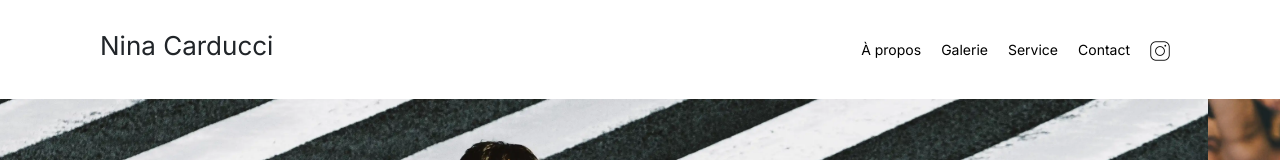
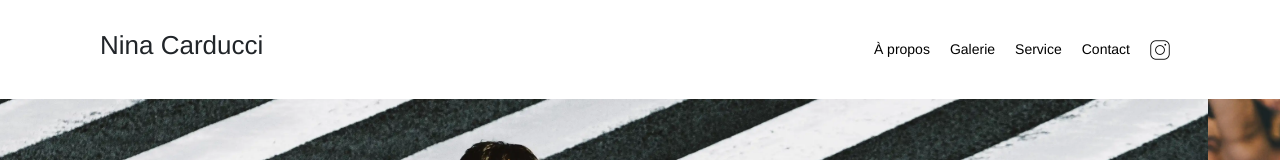
Before and after one commit to DyBryck/Projet-08-Nina-Carducci, a website: page index.html in a window 1280 px wide. Shown: the top 160 px of the page. Drawn offline with nearby package versions, Linux system fonts and the light colour scheme.

Commit message:
Update style.css
font fallback

```diff
--- a/assets/style.css
+++ b/assets/style.css
@@ -3,7 +3,7 @@ body {
   margin: auto;
 }
 * {
-  font-family: "Inter";
+  font-family: "Inter Open Sans", "Helvetica Neue", Arial, sans-serif;
   font-style: normal;
 }
 .top-header {
```
